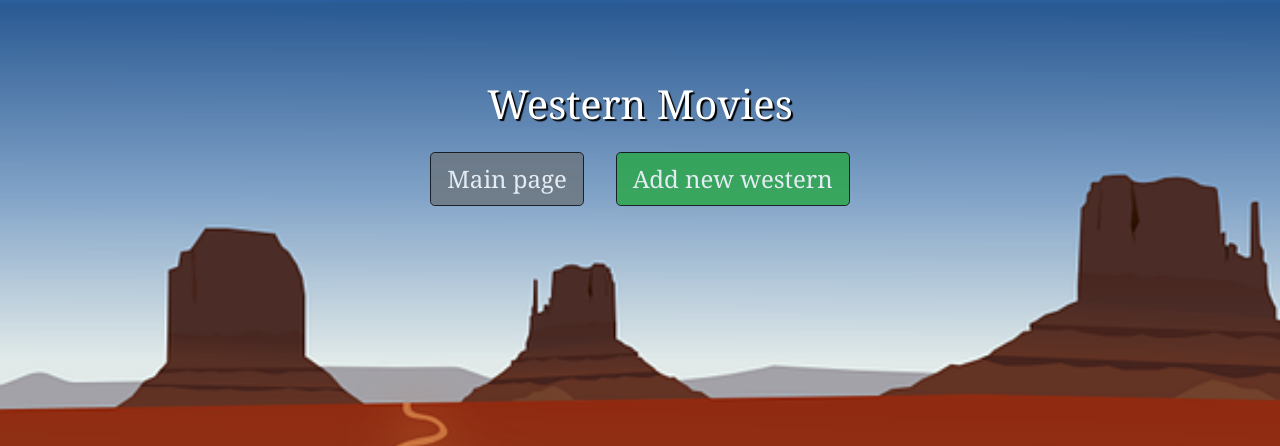
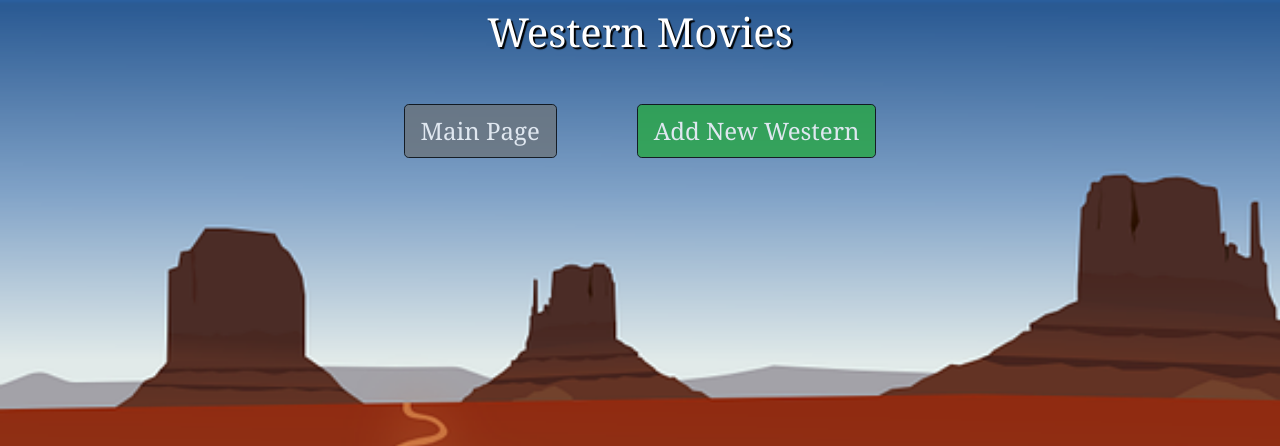
Before and after one commit to AndrzejBakula/westerny, a Django app: page /movies/ in a window 1280 px wide. Shown: the top 446 px of the page. Run offline with Django 3.2, Linux system fonts and the light colour scheme; data that the repository does not hold is empty.

Commit message:
end of day

```diff
--- a/westerny_app/static/style.css
+++ b/westerny_app/static/style.css
@@ -9,7 +9,7 @@
     color: #ffffff;
     text-shadow: 2px 2px 1px #000000;
     text-align: center;
-    margin-top: 10vh;
+    margin-top: 1vh;
 }
 .guzik {
     font-family: Georgia, serif;
@@ -18,7 +18,7 @@
     opacity: 0.8;
     border-color: black;
     border-style: solid;
-    margin: 2vh;
+    margin: 5vh;
 }
 .menu_link {
     text-decoration: none;
--- a/westerny_app/templates/base.html
+++ b/westerny_app/templates/base.html
@@ -18,7 +18,7 @@
     {% block content %}{% endblock %}
 
     <div class="d-flex flex-row justify-content-center align-items-center">
-      <a class="btn btn-link align-self-center" href="https://www.facebook.com/Westerny" style="color: cornsilk;">powered by Westerny</a>
+      <a class="btn btn-link align-self-center" href="https://www.facebook.com/Westerny" target="_blank" style="color: cornsilk;">powered by Westerny</a>
   </div>
 
     <!-- Optional JavaScript; choose one of the two! -->
--- a/westerny_app/templates/movies.html
+++ b/westerny_app/templates/movies.html
@@ -9,8 +9,8 @@
         <h1 class="display-5 align-self-center header">Western Movies</h1>
     </div>
     <div class="d-flex flex-row justify-content-around flex-wrap">
-        <a class="btn btn-secondary btn-lg guzik" href="{% url 'index' %}">Main page</a>
-        <a class="btn btn-success btn-lg guzik" href="/add-movie/"> Add new western</a>
+        <a class="btn btn-secondary btn-lg guzik" href="{% url 'index' %}">Main Page</a>
+        <a class="btn btn-success btn-lg guzik" href="/add-movie/"> Add New Western</a>
     </div>
     <ul>
         {% for movie in movies %}
```
